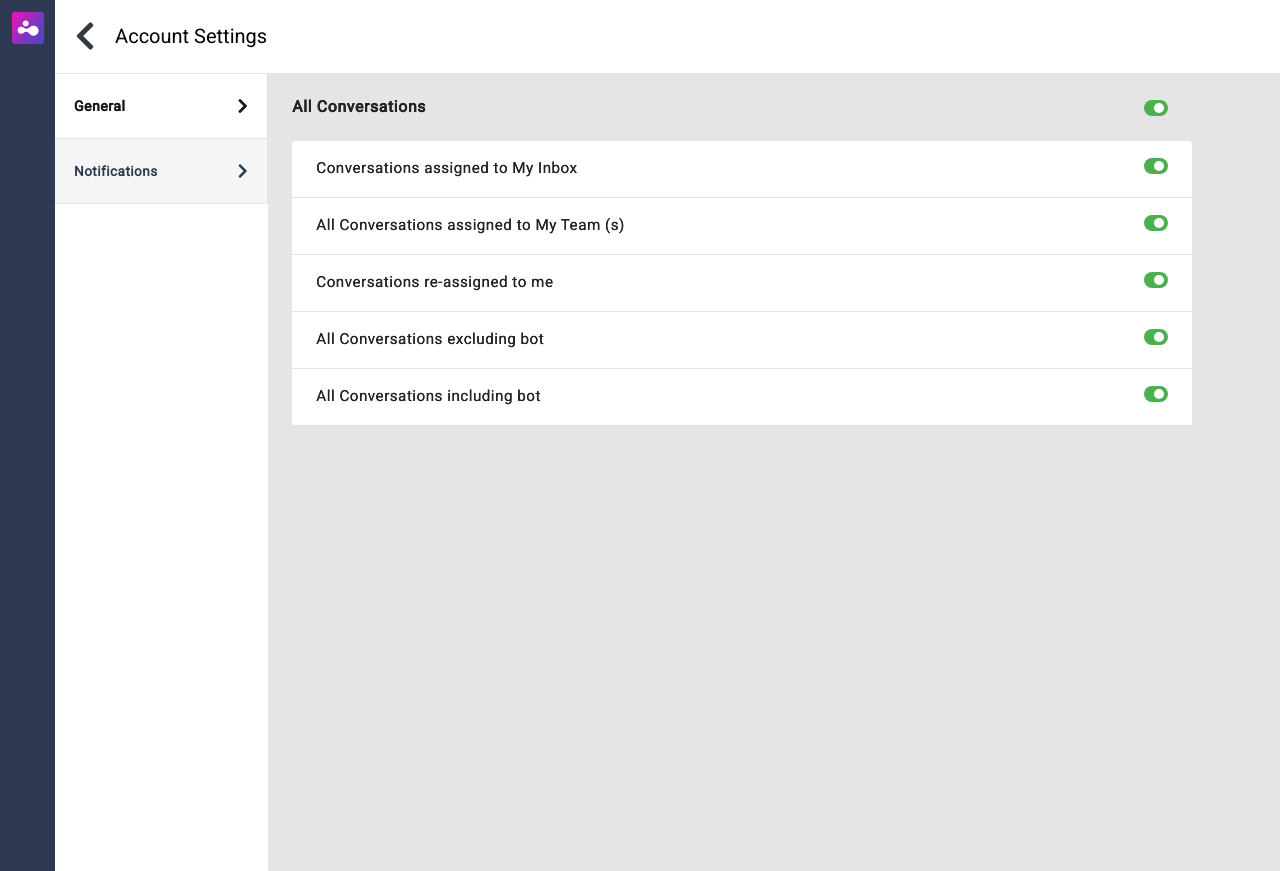
After one commit to shreysrivastav/trilyo-dashboard, a PHP site: page /profile-management-notification.html in a window 1280 px wide. The commit adds this page. Run offline with PHP 8.4, Linux system fonts and the light colour scheme; some libraries are stand-ins or nearby versions.

Commit message:
Profile-management-general&notification

```diff
--- a/assets/css/style_1.css
+++ b/assets/css/style_1.css
@@ -973,8 +973,9 @@ input[type="checkbox"]:checked::after{
 }
 /* Profile-Management > Account-Settings */
 .general-settings,.notification-settings{
+    color: #1b1b1b;
     font-size: 0.88rem;
-    text-shadow: 0px 0.2px black;
+    text-shadow: 0px 0.2px #1b1b1b;
 }
 .notification-settings{
     cursor: pointer;
@@ -990,19 +991,20 @@ input[type="checkbox"]:checked::after{
 }
 .account-details-entry{
 width: 650px;
+color: #1b1b1b;
 }
 .account-details-entry h6{
     font-size: 00.95rem;
     font-weight: 900;
     letter-spacing: 0.5px;
-    text-shadow: 0px 0.3px black;
+    text-shadow: 0px 0.3px #1b1b1b;
 
 }
 .details-entry label{
     font-size: 0.88rem;
     letter-spacing: 0.3px;
     font-weight: 500;
-    text-shadow: 0px 0.1px black;
+    text-shadow: 0px 0.1px #1b1b1b;
 }
 
 .details-entry input{
@@ -1019,16 +1021,18 @@ width: 650px;
 }
 .account-details-entry .card .card-img-top{
     margin: auto;
+    color: #2c3951;
     font-size: 7rem;
 }
 .account-details-entry .card button{
+   background-color: #2c3951;
     width: 170px;
     font-size: 0.85rem;
 }
 .forgot-password{
     font-size: 00.89rem;
     letter-spacing: 0px;
-    text-shadow: 0px 0.2px black;
+    text-shadow: 0px 0.2px #1b1b1b;
 }
 .forgot-password a{
     color: #4d40d1;
@@ -1043,7 +1047,7 @@ width: 650px;
     font-size: 0.88rem;
     letter-spacing: 0.3px;
     font-weight: 500;
-    text-shadow: 0px 0.1px black;
+    text-shadow: 0px 0.1px #1b1b1b;
 }
 .delete-account{
     width: 170px;
@@ -1051,3 +1055,53 @@ width: 650px;
     font-weight: 600;
     letter-spacing: 0.5px;
 }
+/* Profile-Management>notifications */
+.notification-settings1{
+    cursor: pointer;
+    background-color: #f5f5f5;
+}
+.all-notifications{
+    width: 900px;
+}
+.all-notifications h6{
+    font-size: 00.98rem;
+    font-weight: 900;
+    letter-spacing: 0.7px;
+    text-shadow: 0px 0.3px #1b1b1b;
+}
+.all-notifications .toggle-switch .toggle-track::before {
+    content: '';
+    display: inline-block;
+    height: 10px;
+    width: 10px;
+    background: #fff;
+    border-radius: 20px;
+    position: absolute;
+    top: 3px;
+    left: 4px;
+    transition: right .2s ease-in;
+    border: 3px solid #fff;
+}
+.conversation-settings .toggle-switch .toggle-track::before {
+    content: '';
+    display: inline-block;
+    height: 10px;
+    width: 10px;
+    background: #fff;
+    border-radius: 20px;
+    position: absolute;
+    top: 3px;
+    left: 4px;
+    transition: right .2s ease-in;
+    border: 3px solid #fff;
+}
+.conversation-settings{
+    width: 900px;
+    background-color: white;
+}
+.conversation-settings .conversation-option{
+    font-size: 00.95rem;
+    font-weight: 500;
+    letter-spacing: 0.5px;
+    text-shadow: 0px 0.2px #1b1b1b;
+}
--- /dev/null
+++ b/profile-management-notification.html
@@ -0,0 +1,129 @@
+<!DOCTYPE html>
+<html lang="en">
+
+<head>
+    <meta charset="UTF-8">
+    <meta name="viewport" content="width=device-width, initial-scale=1.0">
+    <link rel="stylesheet" href="https://stackpath.bootstrapcdn.com/bootstrap/4.4.1/css/bootstrap.min.css"
+        integrity="sha384-Vkoo8x4CGsO3+Hhxv8T/Q5PaXtkKtu6ug5TOeNV6gBiFeWPGFN9MuhOf23Q9Ifjh" crossorigin="anonymous">
+    <script src="https://kit.fontawesome.com/f4d5a353e4.js" crossorigin="anonymous"></script>
+    <link rel="stylesheet" href="../assets/css/style_1.css">
+    <link rel="stylesheet" href="https://cdnjs.cloudflare.com/ajax/libs/font-awesome/5.15.1/css/all.min.css">
+
+    <title>Account Settings</title>
+</head>
+
+<body>
+    <!-- Left bar -->
+    <div class="dashboard-outer-box">
+        <div class="d-none d-lg-flex justify-content-center d-outer-left">
+            <ul class="outer-left-link m-0 p-0">
+                <li><a href="#"><img src="../assets/img/img-1.png" alt=""></a></li>
+            </ul>
+        </div>
+
+        <!--  Right Area -->
+        <div class="d-outer-right">
+            <!-- Header( Consistent for every page) -->
+            <div class="d-flex align-items-center justify-content-between header-area">
+                <h4 class='d-flex align-items-center'>
+                    <a href="../settings.html" class="text-decoration-none text-dark">
+                        <i class="fas fa-chevron-left text-dark"></i></a>&ensp;&nbsp;
+                    Account Settings
+                </h4>
+            </div>
+            <!--main content -->
+            <div class="main-area-wrapper row no-gutters bg-white p-0 routin-rules">
+                <div class="col-xl-2 col-lg-3 h-100">
+                    <div
+                        class="d-flex align-items-center justify-content-center second-bar-wrap border-right h-100 py-1 px-1">
+                        <div class="accor-btn d-flex align-items-center general-settings" role="button"
+                            aria-expanded="true">
+                            <b>General &ensp;</b>
+                        </div>
+                    </div>
+                    <div
+                        class="d-flex align-items-center justify-content-center second-bar-wrap border-right h-100 py-1 px-1 notification-settings1">
+                        <div class="accor-btn d-flex align-items-center notifications" role="button"
+                            aria-expanded="true">
+                            <b>
+                                Notifications &ensp;</b>
+                        </div>
+                    </div>
+                </div>
+                <div class="col-xl-10 col-lg-9  d-flex flex-column message-box pt-4 pl-4">
+                   <div class="all-notifications d-flex align-items-center justify-content-between pr-4">
+                       <h6>All Conversations</h6>
+                       <div class="toggle-switch ">
+                        <input type="checkbox" id="chkTest" name="chkTest" checked="">
+                        <label for="chkTest">
+                          <span class="toggle-track"></span>
+                        </label>
+                      </div>
+                   </div>
+                   <ul class="list-style-none conversation-settings rounded p-0 mt-3">
+                       <li class="d-flex align-items-center justify-content-between px-4 py-3 border-bottom">
+                           <div class="conversation-option">Conversations assigned to My Inbox</div>
+                           <div class="toggle-switch ">
+                            <input type="checkbox" id="chkTest1" name="chkTest1" checked="">
+                            <label for="chkTest1">
+                              <span class="toggle-track"></span>
+                            </label>
+                          </div>
+                       </li>
+                       <li class="d-flex align-items-center justify-content-between px-4 py-3 border-bottom">
+                        <div class="conversation-option">All Conversations assigned to My Team (s)</div>
+                        <div class="toggle-switch ">
+                         <input type="checkbox" id="chkTest2" name="chkTest2" checked="">
+                         <label for="chkTest2">
+                           <span class="toggle-track"></span>
+                         </label>
+                       </div>
+                    </li>
+                    <li class="d-flex align-items-center justify-content-between px-4 py-3 border-bottom">
+                        <div class="conversation-option">Conversations re-assigned to me</div>
+                        <div class="toggle-switch ">
+                         <input type="checkbox" id="chkTest3" name="chkTest3" checked="">
+                         <label for="chkTest3">
+                           <span class="toggle-track"></span>
+                         </label>
+                       </div>
+                    </li>
+                    <li class="d-flex align-items-center justify-content-between px-4 py-3 border-bottom">
+                        <div class="conversation-option">All Conversations excluding bot</div>
+                        <div class="toggle-switch ">
+                         <input type="checkbox" id="chkTest4" name="chkTest4" checked="">
+                         <label for="chkTest4">
+                           <span class="toggle-track"></span>
+                         </label>
+                       </div>
+                    </li>
+                    <li class="d-flex align-items-center justify-content-between px-4 py-3 border-bottom">
+                        <div class="conversation-option">All Conversations including bot</div>
+                        <div class="toggle-switch ">
+                         <input type="checkbox" id="chkTest5" name="chkTest5" checked="">
+                         <label for="chkTest5">
+                           <span class="toggle-track"></span>
+                         </label>
+                       </div>
+                    </li>
+                   </ul>
+                </div>
+
+            </div>
+
+        </div>
+    </div>
+
+    <script src="https://code.jquery.com/jquery-3.4.1.slim.min.js"
+        integrity="sha384-J6qa4849blE2+poT4WnyKhv5vZF5SrPo0iEjwBvKU7imGFAV0wwj1yYfoRSJoZ+n"
+        crossorigin="anonymous"></script>
+    <script src="https://cdn.jsdelivr.net/npm/popper.js@1.16.0/dist/umd/popper.min.js"
+        integrity="sha384-Q6E9RHvbIyZFJoft+2mJbHaEWldlvI9IOYy5n3zV9zzTtmI3UksdQRVvoxMfooAo"
+        crossorigin="anonymous"></script>
+    <script src="https://stackpath.bootstrapcdn.com/bootstrap/4.4.1/js/bootstrap.min.js"
+        integrity="sha384-wfSDF2E50Y2D1uUdj0O3uMBJnjuUD4Ih7YwaYd1iqfktj0Uod8GCExl3Og8ifwB6"
+        crossorigin="anonymous"></script>
+</body>
+
+</html>
--- a/settings.html
+++ b/settings.html
@@ -78,7 +78,7 @@
 
 
             <div class="card px-3 pt-4 text-center rounded my-4 mx-3">
-              <a href="#">
+              <a href="./profile-management.html">
                 <div class="icon">
                   <svg width="36" height="36" viewBox="0 0 36 36" fill="none" xmlns="http://www.w3.org/2000/svg">
                     <path d="M30 31.5V28.5C30 26.9087 29.3679 25.3826 28.2426 24.2574C27.1174 23.1321 25.5913 22.5 24 22.5H12C10.4087 22.5 8.88258 23.1321 7.75736 24.2574C6.63214 25.3826 6 26.9087 6 28.5V31.5" stroke="#483AD0" stroke-width="2" stroke-linecap="round" stroke-linejoin="round"/>
```
Also changed, not shown: profile-management.html (+12 -9 lines).
